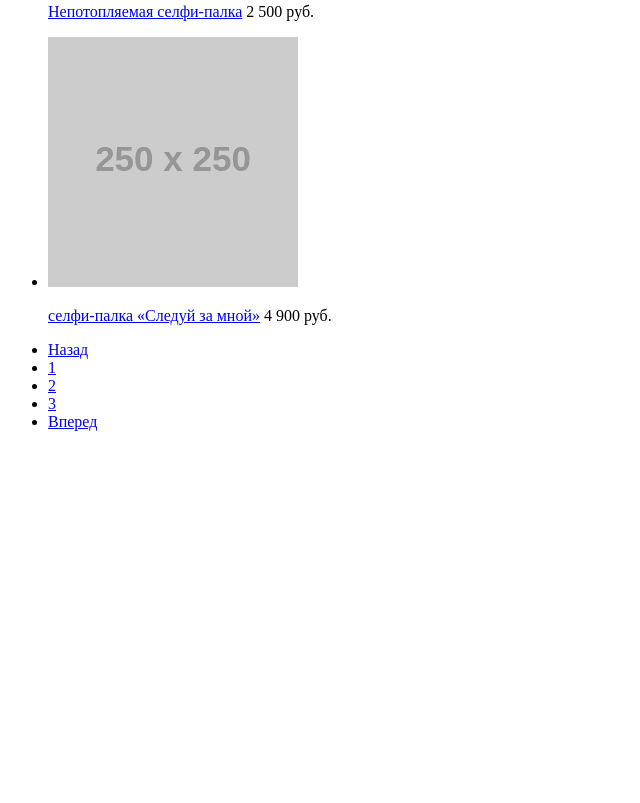
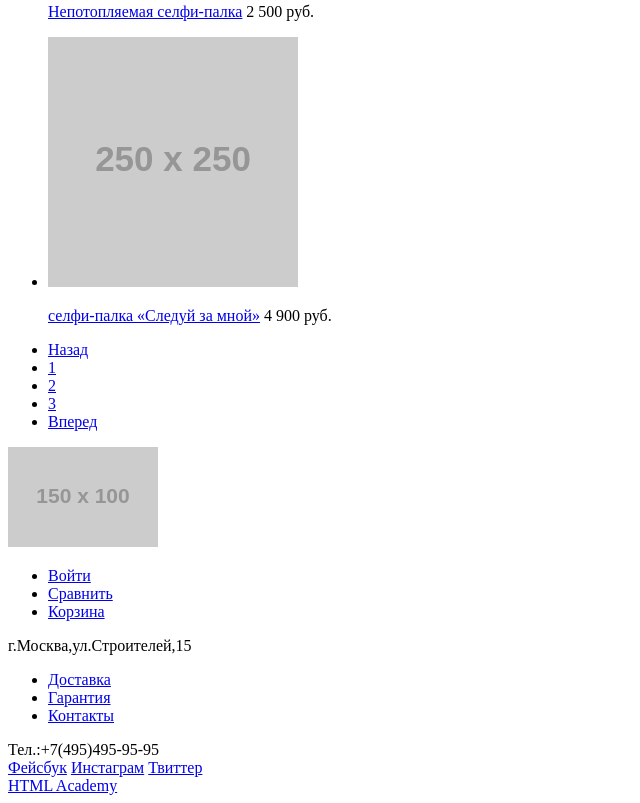
Before and after one commit to iTEvgen/683227-device, a plain HTML site: page catalog.html in a window 1280 px wide. Shown: the part 1518-2321 px from the top of the page, without its empty margins (0-640 px from the left). Before the commit the page ends 1965 px from the top, so only its background shows below. Drawn offline with Linux system fonts and the light colour scheme; placeholder pictures from the web are drawn by us.

Commit message:
Разметил подвал каталога

```diff
--- a/catalog.html
+++ b/catalog.html
@@ -73,7 +73,38 @@
       </section>
     </main>
     <footer>
-
+        <div class="footer-top">
+            <div class="footer-navigation">
+                <a href="" class="footer-logo">
+                    <img class="logo" src="http://placehold.it/150x100" alt="Логотип интернет-магазина Девайс">
+                </a>
+                <ul class="footer-user-navigation">
+                    <li><a href="#">Войти</a></li>
+                    <li><a href="#">Сравнить</a></li>
+                    <li><a href="#">Корзина</a></li>
+                </ul>
+            </div>
+        </div>
+        <div class="footer-middle">
+            <span>г.Москва,ул.Строителей,15</span>
+            <div class="footer-menu">
+                <ul class="footer-site-menu">
+                    <li><a href="#">Доставка</a></li>
+                    <li><a href="#">Гарантия</a></li>
+                    <li><a href="#">Контакты</a></li>
+                </ul>
+            </div>
+            <span>Тел.:+7(495)495-95-95</span>
+        </div>
+        <div class="footer-social">
+            <a href="#" class="social-btn">Фейсбук</a>
+            <a href="#" class="social-btn">Инстаграм</a>
+            <a href="#" class="social-btn">Твиттер</a>
+        </div>
+        <div class="footer-copyright">
+             <!--у span потом задастся картинка через background в стилях!!-->
+            <a href="https://htmlacademy.ru/intensive/htmlcss"><span>HTML Academy</span></a>
+        </div>
     </footer>
   </body>
 </html>
```
